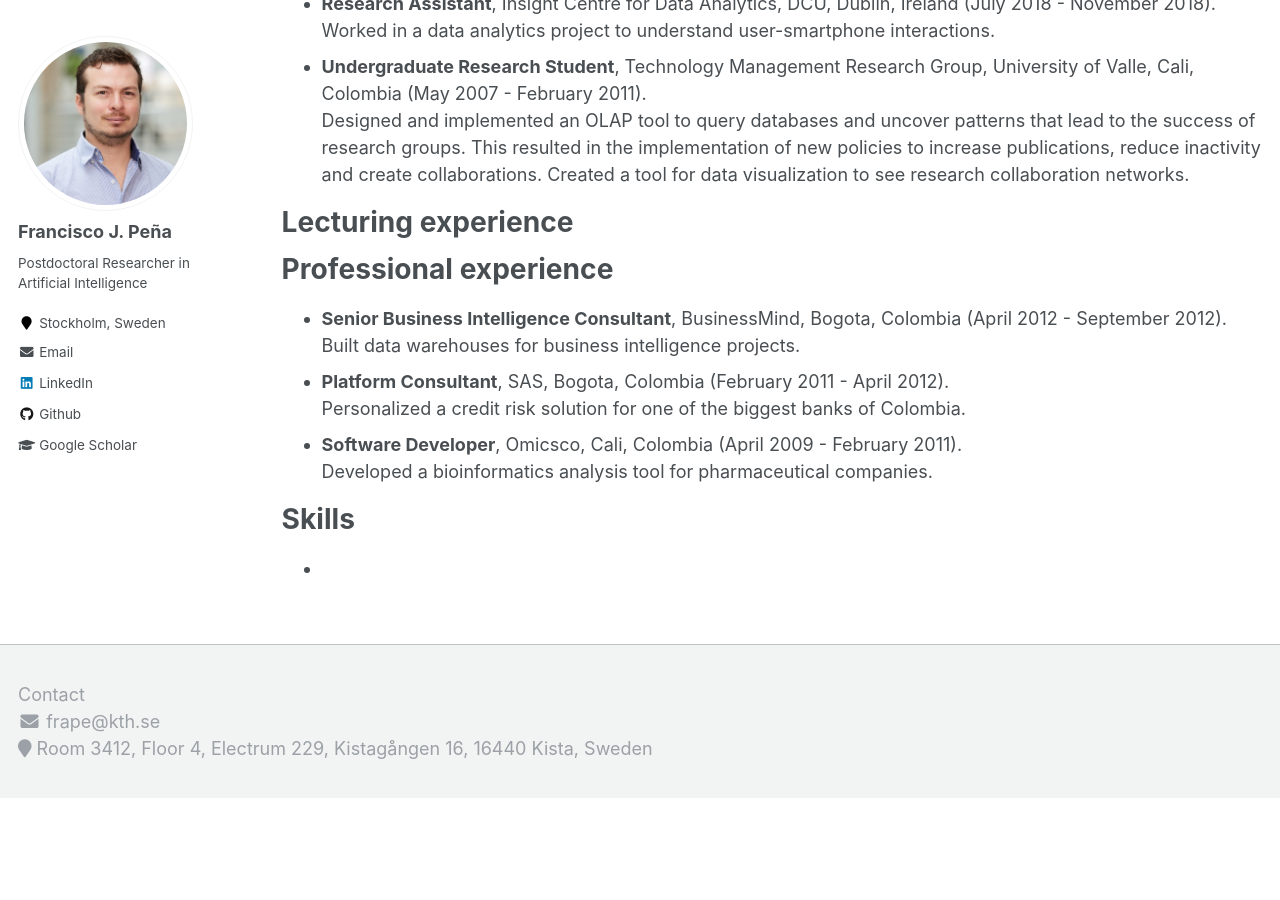
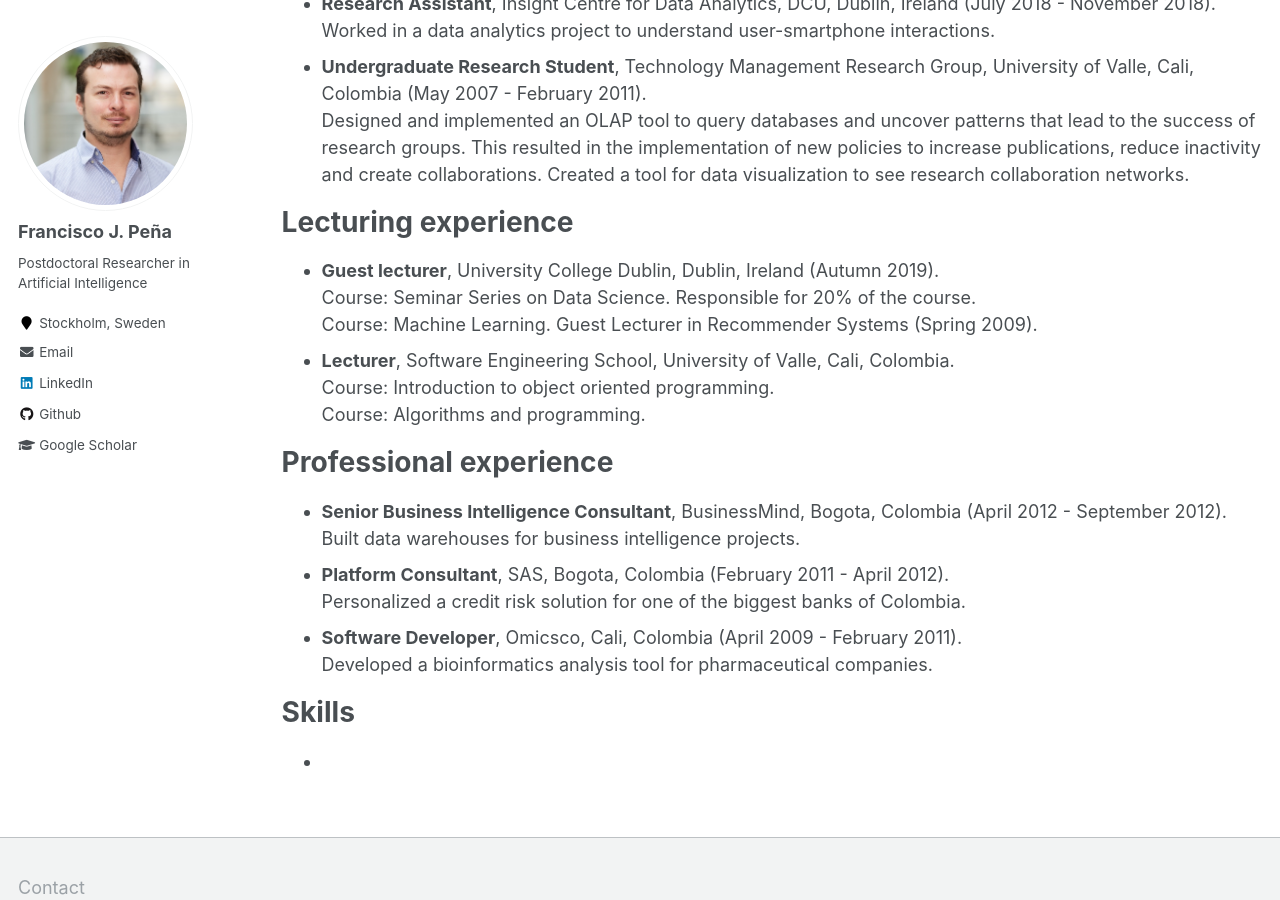
Before and after one commit to melqkiades/melqkiades.github.io, a Jekyll site: the page built from _pages/cv.md, in a window 1280 px wide and 900 px high, scrolled down 813 px. Built offline with Jekyll 4.4.1, drawn with Linux system fonts in a browser that asks for light colours; before the commit the page ends 1611 px from its top, so only the background shows below that.

Commit message:
Updated the CV page

```diff
--- a/_pages/cv.md
+++ b/_pages/cv.md
@@ -38,7 +38,12 @@ Research experience
 
 Lecturing experience
 ======
-
+* **Guest lecturer**, University College Dublin, Dublin, Ireland (Autumn 2019).<br>
+  Course: Seminar Series on Data Science. Responsible for 20% of the course.<br>
+  Course: Machine Learning. Guest Lecturer in Recommender Systems (Spring 2009).
+* **Lecturer**, Software Engineering School, University of Valle, Cali, Colombia.<br>
+  Course: Introduction to object oriented programming.<br>
+  Course: Algorithms and programming.
 
 
 Professional experience
```
